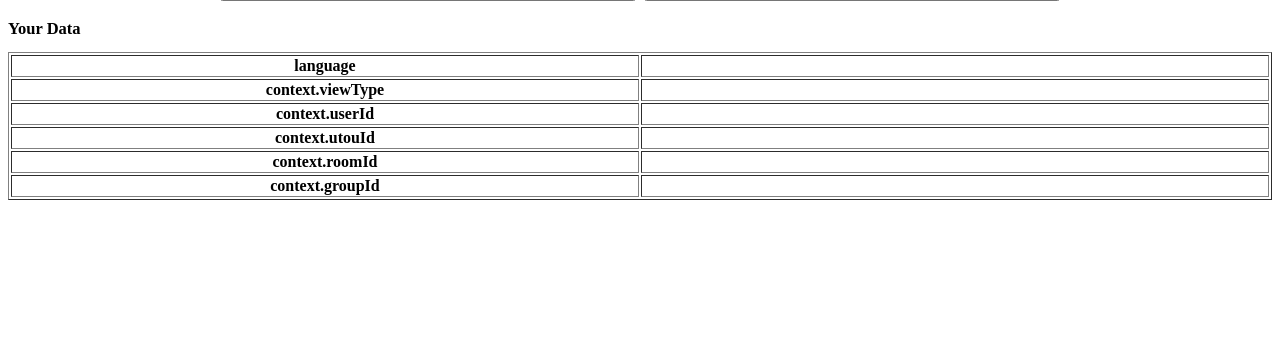
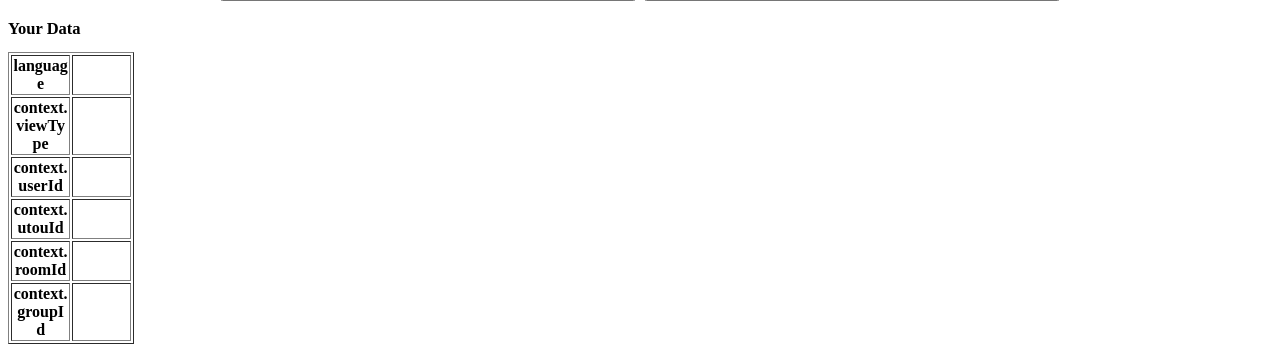
Before and after one commit to arwutr/02, a PHP site: page /index.html in a window 1280 px wide. Shown: the part 860-1212 px from the top of the page. Before the commit the page ends 1060 px from the top, so only its background shows below. Run offline with PHP 8.4, Linux system fonts and the light colour scheme; lists and menus that the app fills with data are empty.

Commit message:
Update style.css

```diff
--- a/style.css
+++ b/style.css
@@ -4,7 +4,7 @@ html {
 }
 
 table {
-    width: 100%;
+    width: 10%;
     table-layout:fixed;
     word-break: break-all;
 }
```
